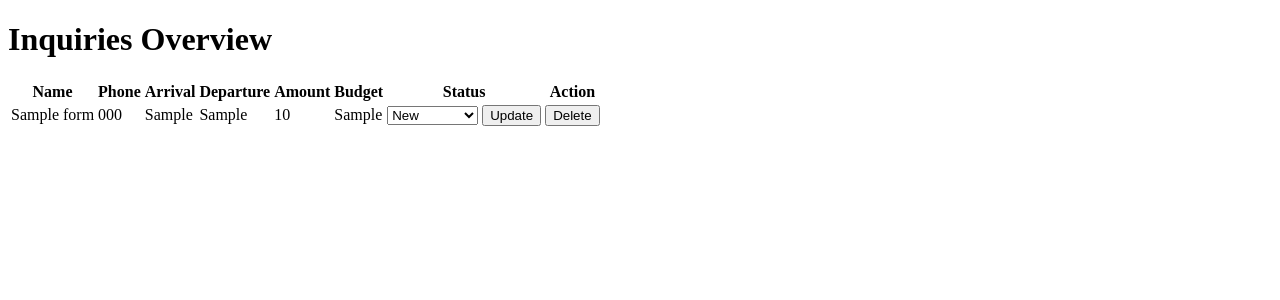
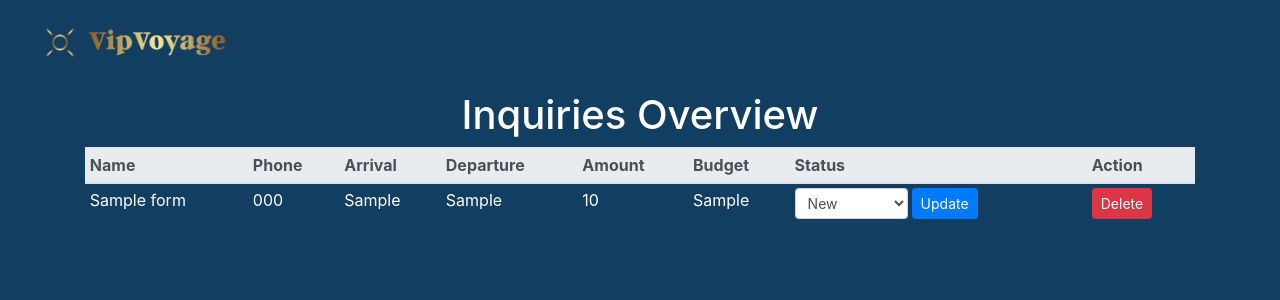
Before and after one commit to birtyq256/VIPVoyage, a Flask app: page /overview in a window 1280 px wide. Shown: the top 300 px of the page. Run offline with Flask 3, Linux system fonts and the light colour scheme; tables that the repository leaves empty hold one stand-in row (values such as "Sample post"); some libraries are stand-ins or nearby versions.

Commit message:
overview frontend mit bootstrap

```diff
--- a/templates/overview.html
+++ b/templates/overview.html
@@ -1,25 +1,48 @@
-<!-- overview.html -->
-
 <!DOCTYPE html>
 <html lang="en">
 <head>
     <meta charset="UTF-8">
     <meta name="viewport" content="width=device-width, initial-scale=1.0">
     <title>Inquiries Overview</title>
+    <link href="https://stackpath.bootstrapcdn.com/bootstrap/4.5.2/css/bootstrap.min.css" rel="stylesheet">
+    <style>
+        body {
+            background-color: #123F61;
+            color: white; /
+        }
+
+        .bg-navbar {
+            background-color: #123F61 !important;
+        }
+
+        .table th, .table td {
+            color: white;
+        }
+    </style>
 </head>
 <body>
-    <h1>Inquiries Overview</h1>
-    <table>
-        <thead>
+
+    <nav class="navbar navbar-expand-lg navbar-dark bg-navbar">
+        <div class="container-fluid">
+            <a class="navbar-brand" href="{{ url_for('home') }}">
+                <img src="{{ url_for('static', filename='images/logo.png') }}" alt="VipVoyage Logo" height="60" class="d-inline-block align-top">
+            </a>
+    </nav>
+    <h1 style="color: white; text-align: center; margin-top: 5px;">Inquiries Overview</h1>
+    <div class="container">
+        <div class="row">
+            <div class="col">
+                <table class="table table-sm">
+                    <thead class="thead-light">
                         <tr>
-                <th>Name</th>
-                <th>Phone</th>
-                <th>Arrival</th>
-                <th>Departure</th>
-                <th>Amount</th>
-                <th>Budget</th>
-                <th>Status</th>
-                <th>Action</th>
+                            <th scope="col">Name</th>
+                            <th scope="col">Phone</th>
+                            <th scope="col">Arrival</th>
+                            <th scope="col">Departure</th>
+                            <th scope="col">Amount</th>
+                            <th scope="col">Budget</th>
+                            <th scope="col">Status</th>
+                            <th scope="col">Action</th>
                         </tr>
                     </thead>
                     <tbody>
@@ -32,23 +55,26 @@
                             <td>{{ inquiry.amount }}</td>
                             <td>{{ inquiry.budget }}</td>
                             <td>
-                    <form action="{{ url_for('update_status', inquiry_id=inquiry.id) }}" method="post">
-                        <select name="status">
+                                <form action="{{ url_for('update_status', inquiry_id=inquiry.id)  }}" method="post" class="form-inline">
+                                    <select name="status" class="form-control form-control-sm mr-1">
                                         <option value="new">New</option>
                                         <option value="in_progress">In Progress</option>
                                         <option value="completed">Completed</option>
                                     </select>
-                        <button type="submit">Update</button>
+                                    <button type="submit" class="btn btn-primary btn-sm">Update</button>
                                 </form>
                             </td>
                             <td>
                                 <form action="{{ url_for('delete_inquiry', inquiry_id=inquiry.id) }}" method="post">
-                        <button type="submit">Delete</button>
+                                    <button type="submit" class="btn btn-danger btn-sm">Delete</button>
                                 </form>
                             </td>
                         </tr>
                         {% endfor %}
                     </tbody>
                 </table>
+            </div>
+        </div>
+    </div>
 </body>
 </html>
```
Also changed, not shown: static/css/inquiryform.css (+0 -21 lines), static/css/overview.css (+9 -9 lines), 2 other files. Lines whose indentation alone changed are shown as unchanged.
